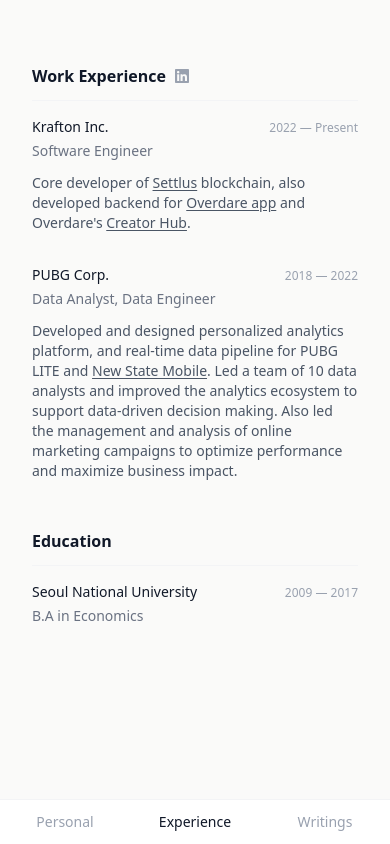
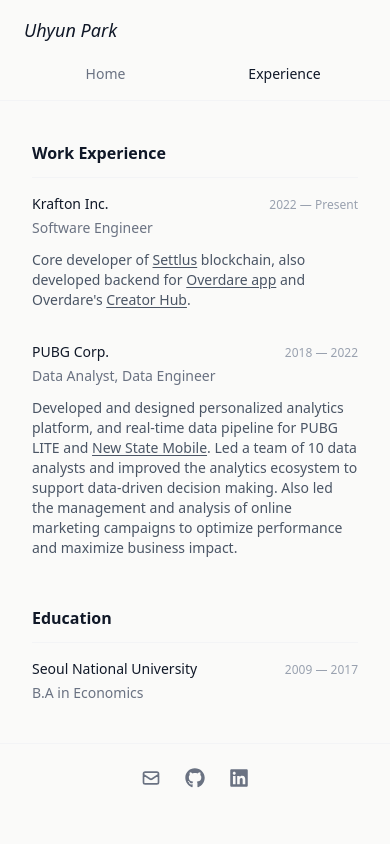
Before and after one commit to uhyunpark/uhyunpark.github.io, a React (Vite) app: page /resume in a window 390 px wide. Built offline with nearby package versions, Linux system fonts and the light colour scheme.

Commit message:
Refine mobile navigation and simplify resume header

```diff
--- a/src/components/Layout.tsx
+++ b/src/components/Layout.tsx
@@ -1,12 +1,14 @@
 import { Outlet, NavLink } from 'react-router-dom'
+import { FaGithub, FaLinkedin } from 'react-icons/fa'
+import { HiOutlineMail } from 'react-icons/hi'
 import Sidebar from './Sidebar'
 
 export default function Layout() {
   const mobileNavLinkClass = ({ isActive }: { isActive: boolean }) =>
-    `flex-1 py-3 text-center text-sm transition-colors ${
+    `flex-1 py-1 text-center text-sm transition-colors ${
       isActive
-        ? 'text-gray-900 font-medium'
-        : 'text-gray-400'
+        ? 'text-gray-900'
+        : 'text-gray-500'
     }`
 
   return (
@@ -14,27 +16,64 @@
       {/* Sidebar (desktop) - fixed to left of centered content */}
       <Sidebar />
 
+      {/* Mobile top header + nav */}
+      <header className="md:hidden sticky top-0 z-40 bg-stone-50/95 backdrop-blur border-b border-gray-100">
+        <div className="px-6 py-4">
+          <NavLink to="/" className="text-lg text-gray-900">
+            <span className="italic font-light">Uhyun Park</span>
+          </NavLink>
+        </div>
+
+        <nav className="px-4 pb-3">
+          <div className="flex items-center">
+            <NavLink to="/" end className={mobileNavLinkClass}>
+              Home
+            </NavLink>
+            <NavLink to="/resume" className={mobileNavLinkClass}>
+              Experience
+            </NavLink>
+          </div>
+        </nav>
+      </header>
+
       {/* Main content - centered */}
-      <main className="max-w-2xl mx-auto pb-16 md:pb-0">
-        <div className="px-8 py-16 md:py-24">
+      <main className="max-w-2xl mx-auto">
+        <div className="px-8 py-10 md:py-16">
           <Outlet />
         </div>
       </main>
 
-      {/* Bottom nav (mobile) */}
-      <nav className="md:hidden fixed bottom-0 inset-x-0 bg-white border-t border-gray-100">
-        <div className="flex">
-          <NavLink to="/" end className={mobileNavLinkClass}>
-            Personal
-          </NavLink>
-          <NavLink to="/resume" className={mobileNavLinkClass}>
-            Experience
-          </NavLink>
-          <NavLink to="/writings" className={mobileNavLinkClass}>
-            Writings
-          </NavLink>
+      <footer className="md:hidden border-t border-gray-100 bg-stone-50">
+        <div className="px-8 py-6">
+          <div className="flex items-center justify-center gap-6 text-gray-500">
+            <a
+              href="mailto:pibrizo@gmail.com"
+              className="hover:text-gray-700 transition-colors"
+              aria-label="Email"
+            >
+              <HiOutlineMail className="w-5 h-5" />
+            </a>
+            <a
+              href="https://github.com/uhyunpark"
+              className="hover:text-gray-700 transition-colors"
+              target="_blank"
+              rel="noopener noreferrer"
+              aria-label="GitHub"
+            >
+              <FaGithub className="w-5 h-5" />
+            </a>
+            <a
+              href="https://www.linkedin.com/in/uhyun-park-353248ab/"
+              className="hover:text-gray-700 transition-colors"
+              target="_blank"
+              rel="noopener noreferrer"
+              aria-label="LinkedIn"
+            >
+              <FaLinkedin className="w-5 h-5" />
+            </a>
+          </div>
         </div>
-      </nav>
+      </footer>
     </div>
   )
 }
--- a/src/pages/ResumePage.tsx
+++ b/src/pages/ResumePage.tsx
@@ -1,4 +1,3 @@
-import { FaLinkedin } from 'react-icons/fa'
 import ReactMarkdown from 'react-markdown'
 import workExperienceData from '../data/exp.json'
 import educationData from '../data/education.json'
@@ -19,17 +18,7 @@
 export default function ResumePage() {
   return (
     <div>
-      <div className="flex items-center gap-2 mb-3">
-        <h2 className="text-base font-semibold text-gray-900">Work Experience</h2>
-        <a
-          href="https://www.linkedin.com/in/uhyun-park-353248ab/"
-          className="text-gray-400 hover:text-gray-600 transition-colors"
-          target="_blank"
-          rel="noopener noreferrer"
-        >
-          <FaLinkedin className="w-4 h-4" />
-        </a>
-      </div>
+      <h2 className="text-base font-semibold text-gray-900 mb-3">Work Experience</h2>
       <div className="border-t border-gray-100 pt-4 space-y-8">
         {(workExperienceData as WorkExperience[]).map((job, index) => (
           <div key={index}>
```
